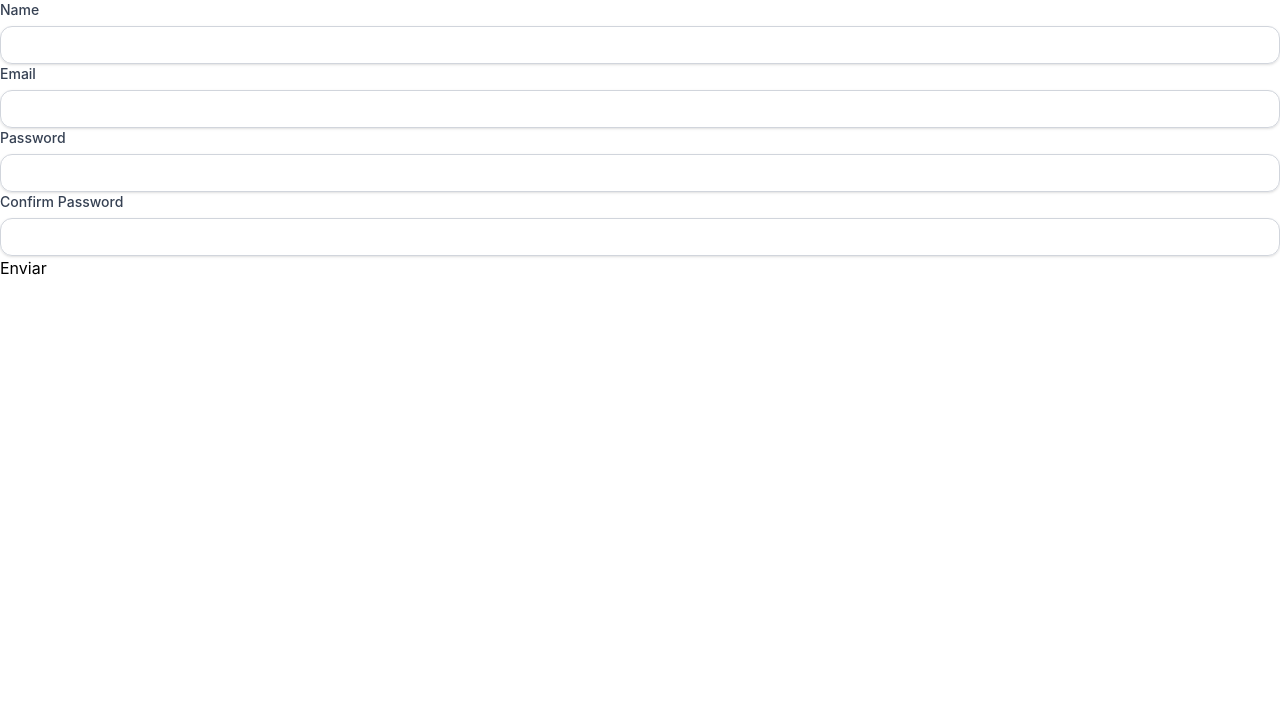
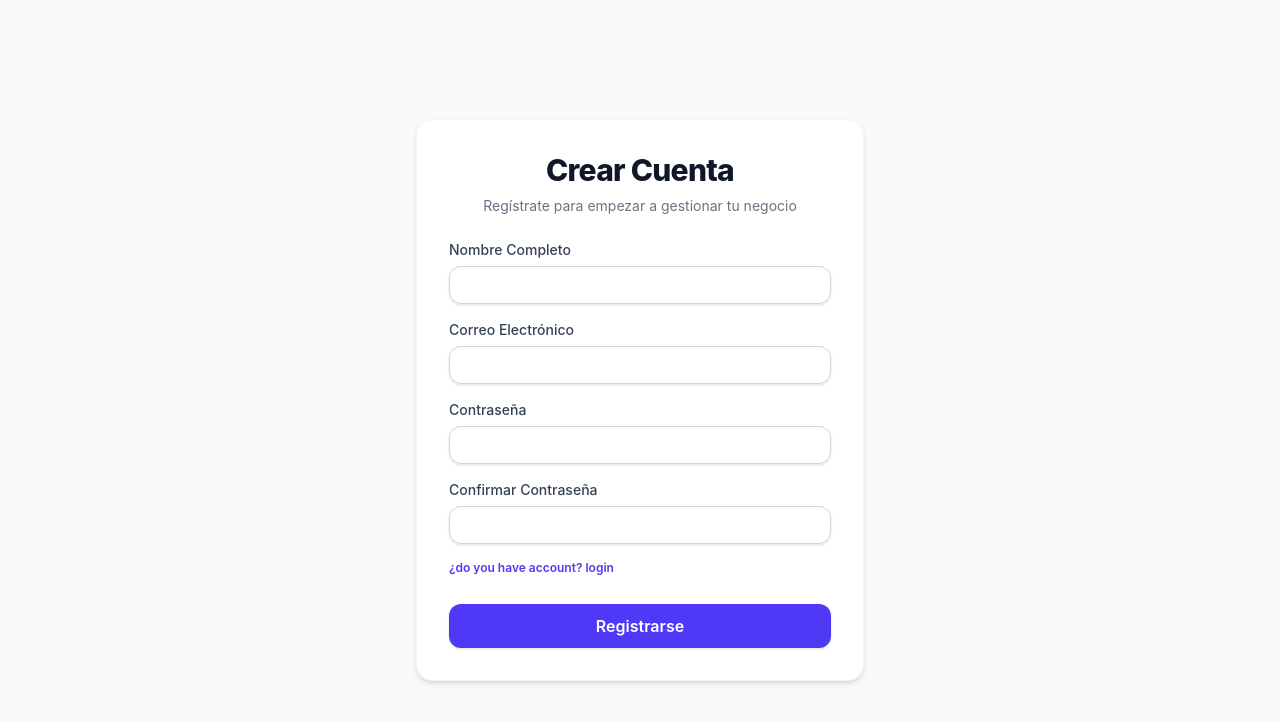
Before and after one commit to and1ru/POS-front, a React (Vite) app: page /register in a window 1280 px wide. Shown: the top 722 px of the page. Built offline with nearby package versions, Linux system fonts and the light colour scheme.

Commit message:
se mejoraron los estilos del login y el register

```diff
--- a/src/pages/login-page.tsx
+++ b/src/pages/login-page.tsx
@@ -2,26 +2,74 @@ import { useForm, type SubmitHandler } from "react-hook-form";
 import { loginSchema, type loginType } from "../schemas/login-shema";
 import { InputComponent } from "../components/Input-component";
 import { zodResolver } from "@hookform/resolvers/zod";
+import { styles } from "../helper/style"; // Importamos tus estilos base
 
 export const LoginPage = () => {
-  const {handleSubmit, control, formState: {errors}} = useForm<loginType>({
-    defaultValues:{
+  const { handleSubmit, control, formState: { errors } } = useForm<loginType>({
+    defaultValues: {
       email: "",
       password: ""
     },
     mode: "onBlur",
     resolver: zodResolver(loginSchema)
-  })
+  });
 
-  const handleForm:SubmitHandler<loginType> = (data) => {
-    console.log(data)
-  }
+  const handleForm: SubmitHandler<loginType> = (data) => {
+    console.log(data);
+  };
 
   return (
-    <form onSubmit={handleSubmit(handleForm)}>
-      <InputComponent control={control} error={errors.email} label="Email" name="email" type="email"/>
-      <InputComponent control={control} error={errors.password} label="Password" name="password" type="password"/>
-      <button>Enviar</button>
-    </form>
+    <div className="min-h-screen bg-gray-50 flex flex-col justify-center py-12 px-4 sm:px-6 lg:px-8">
+
+      {/* Contenedor de la Tarjeta de Login */}
+      <div className="max-w-md w-full mx-auto bg-white p-8 rounded-2xl shadow-md border border-gray-100">
+
+        {/* Encabezado del Login */}
+        <div className="mb-8 text-center">
+          <h2 className="text-3xl font-extrabold text-gray-900 tracking-tight">
+            Iniciar Sesión
+          </h2>
+          <p className="text-sm text-gray-500 mt-2">
+            Ingresa tus credenciales para acceder al panel
+          </p>
+        </div>
+
+        {/* Formulario */}
+        <form onSubmit={handleSubmit(handleForm)} className="flex flex-col gap-5">
+          <InputComponent
+            control={control}
+            error={errors.email}
+            label="Correo Electrónico"
+            name="email"
+            type="email"
+          />
+
+          <InputComponent
+            control={control}
+            error={errors.password}
+            label="Contraseña"
+            name="password"
+            type="password"
+          />
+
+          {/* Enlace de recuperación simulado (Opcional, pero le da realismo) */}
+          <div className="text-right -mt-2">
+            <a href="#" className="text-xs font-semibold text-indigo-600 hover:text-indigo-500 transition-colors">
+              ¿Olvidaste tu contraseña?
+            </a>
+          </div>
+          <div className="text-right -mt-2">
+            <a href="#" className="text-xs font-semibold text-indigo-600 hover:text-indigo-500 transition-colors">
+              ¿don't you have account? register
+            </a>
+          </div>
+          {/* Botón Principal utilizando tu objeto de estilos */}
+          <button type="submit" className={`${styles.button} mt-2`}>
+            Ingresar al Sistema
+          </button>
+        </form>
+
+      </div>
+    </div>
   );
 };
--- a/src/pages/register-page.tsx
+++ b/src/pages/register-page.tsx
@@ -2,10 +2,11 @@ import { useForm, type SubmitHandler } from "react-hook-form";
 import { registerSchema, type registerType } from "../schemas/register-shema";
 import { zodResolver } from "@hookform/resolvers/zod";
 import { InputComponent } from "../components/Input-component";
+import { styles } from "../helper/style"; // Importamos tus estilos base
 
 export const RegisterPage = () => {
-  const { control, handleSubmit, formState: { errors }} = useForm<registerType>({
-    defaultValues:{
+  const { control, handleSubmit, formState: { errors } } = useForm<registerType>({
+    defaultValues: {
       confirmPassword: "",
       email: "",
       name: "",
@@ -13,19 +14,73 @@ export const RegisterPage = () => {
     },
     mode: "onBlur",
     resolver: zodResolver(registerSchema)
-  })
+  });
 
-  const handleForm:SubmitHandler<registerType> = (data) => {
-    console.log(data)
-  }
+  const handleForm: SubmitHandler<registerType> = (data) => {
+    console.log(data);
+  };
 
   return (
-    <form onSubmit={handleSubmit(handleForm)}>
-      <InputComponent control={control} label="Name" name="name" type="text" error={errors.name}/>
-      <InputComponent control={control} label="Email" name="email" type="email" error={errors.email}/>
-      <InputComponent control={control} label="Password" name="password" type="password" error={errors.password}/>
-      <InputComponent control={control} label="Confirm Password" name="confirmPassword" type="password" error={errors.confirmPassword}/>
-      <button>Enviar</button>
-    </form>
+    <div className="min-h-screen bg-gray-50 flex flex-col justify-center py-12 px-4 sm:px-6 lg:px-8">
+
+      {/* Contenedor de la Tarjeta de Registro */}
+      <div className="max-w-md w-full mx-auto bg-white p-8 rounded-2xl shadow-md border border-gray-100">
+
+        {/* Encabezado */}
+        <div className="mb-6 text-center">
+          <h2 className="text-3xl font-extrabold text-gray-900 tracking-tight">
+            Crear Cuenta
+          </h2>
+          <p className="text-sm text-gray-500 mt-2">
+            Regístrate para empezar a gestionar tu negocio
+          </p>
+        </div>
+
+        {/* Formulario */}
+        <form onSubmit={handleSubmit(handleForm)} className="flex flex-col gap-4">
+          <InputComponent
+            control={control}
+            label="Nombre Completo"
+            name="name"
+            type="text"
+            error={errors.name}
+          />
+
+          <InputComponent
+            control={control}
+            label="Correo Electrónico"
+            name="email"
+            type="email"
+            error={errors.email}
+          />
+
+          <InputComponent
+            control={control}
+            label="Contraseña"
+            name="password"
+            type="password"
+            error={errors.password}
+          />
+
+          <InputComponent
+            control={control}
+            label="Confirmar Contraseña"
+            name="confirmPassword"
+            type="password"
+            error={errors.confirmPassword}
+          />
+
+            <a href="#" className="text-xs font-semibold text-indigo-600 hover:text-indigo-500 transition-colors">
+              ¿do you have account? login
+            </a>
+
+          {/* Botón Principal */}
+          <button type="submit" className={`${styles.button} mt-3`}>
+            Registrarse
+          </button>
+        </form>
+
+      </div>
+    </div>
   );
 };
```
